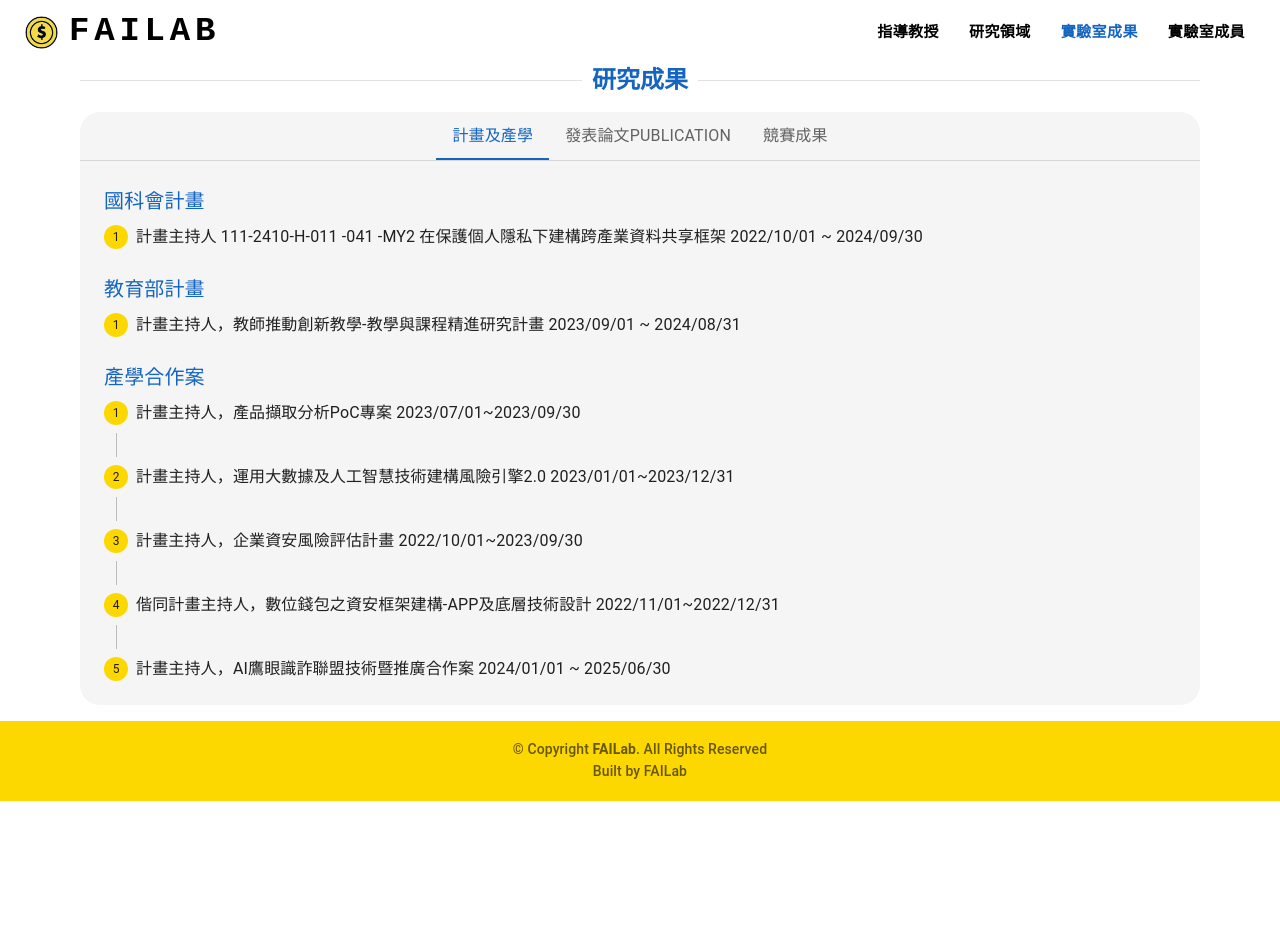
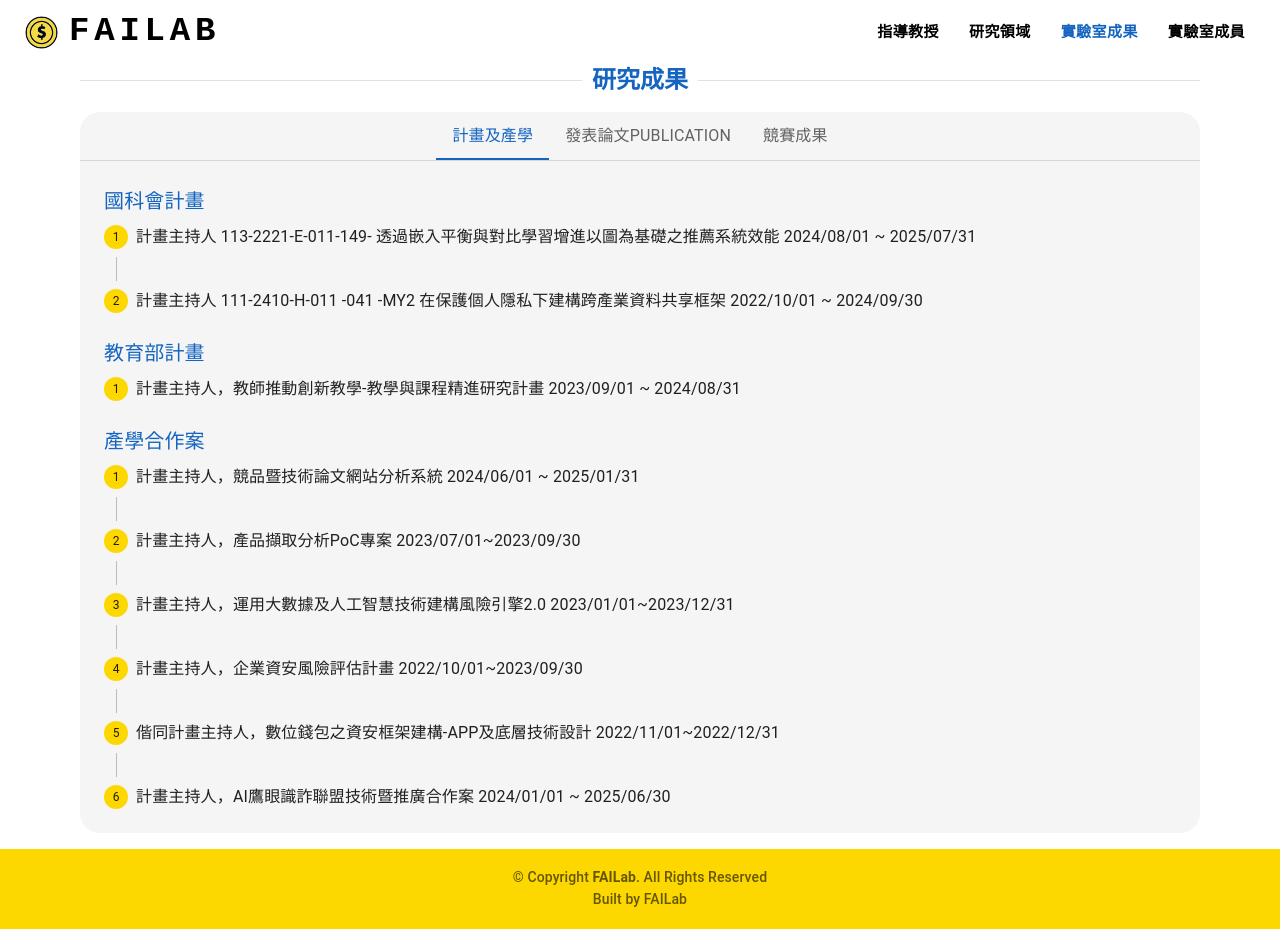
Before and after one commit to failab-ntust/lab-website, a Next.js app: page /research_result in a window 1280 px wide. Before the commit the page ends 801 px from the top, so only its background shows below. Built offline with nearby package versions, Linux system fonts and the light colour scheme.

Commit message:
feat: NSTC, ConferencePaper

```diff
--- a/app/research_result/page.tsx
+++ b/app/research_result/page.tsx
@@ -7,10 +7,12 @@ import Card from './Card'
 import { CustomTab, CustomTabPanel, CusStepper } from './BasicTab'
 
 const NSTC = [
+    '計畫主持人 113-2221-E-011-149- 透過嵌入平衡與對比學習增進以圖為基礎之推薦系統效能 2024/08/01 ~ 2025/07/31',
     '計畫主持人 111-2410-H-011 -041 -MY2 在保護個人隱私下建構跨產業資料共享框架 2022/10/01 ~ 2024/09/30',
 ]
 
 const IndustryCooperation = [
+    '計畫主持人，競品暨技術論文網站分析系統 2024/06/01 ~ 2025/01/31',
     '計畫主持人，產品擷取分析PoC專案 2023/07/01~2023/09/30',
     '計畫主持人，運用大數據及人工智慧技術建構風險引擎2.0 2023/01/01~2023/12/31',
     '計畫主持人，企業資安風險評估計畫 2022/10/01~2023/09/30',
@@ -34,6 +36,7 @@ const JournalPaper = [
 ]
 
 const ConferencePaper = [
+    'C.-C. Chang, D.-R. Tseng, C.-H. Lu, M.-Y. Chang & C.-Y. Shen, "Improving graph-based recommendation with unraveled graph learning." Data Mining and Knowledge Discovery. Accepted.',
     'J.-Y. Lin, Y.-H. Liu, Y.-C. Chen and C.-C. Chang, "Constructing a Blockchain-based Framework for Enhancing the Reliability of Election Polls", The 2024 6th Blockchain and Internet of Things Conference, Fukuoka, Japan, July, 2024.',
     'C.-C. Chang, Y.-C. Li, Y. Kao, Y.-C. Chen, C.-C. Chang, "A Framework with Black2 and Differential Privacy in Handling Data Privacy Problems", International Electronics Communication Conference (IECC 2024), Fukuoka, Japan, July, 2024.',
     'T.-Y. Huang, Y.-C. Chen, T.-C. Hsieh, H.-C. Chang and C.-C. Chang, "A Secure and IoT-Enabled Data Sharing System Based on IPFS and IOTA Blockchain" , The 2023 5th Blockchain and Internet of Things Conference, Osaka, Japan, July, 2023.',
```
